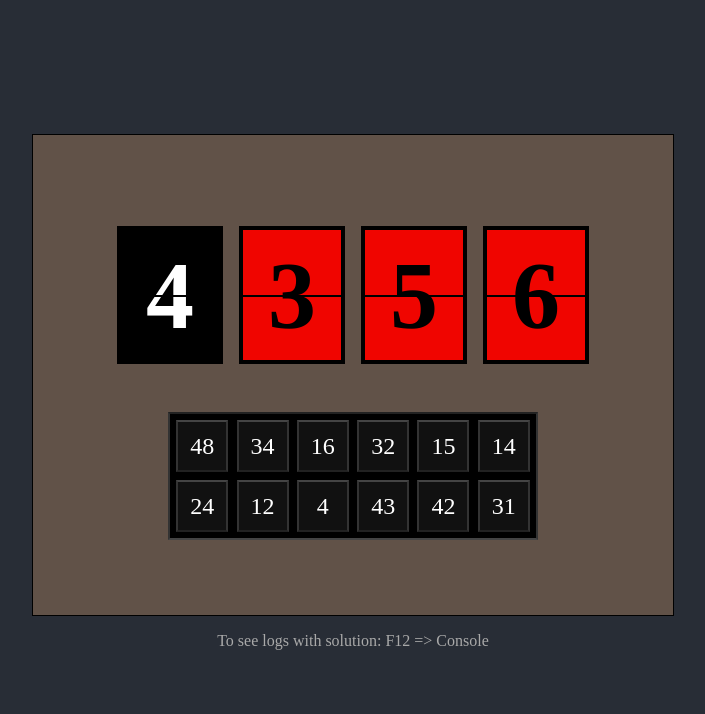
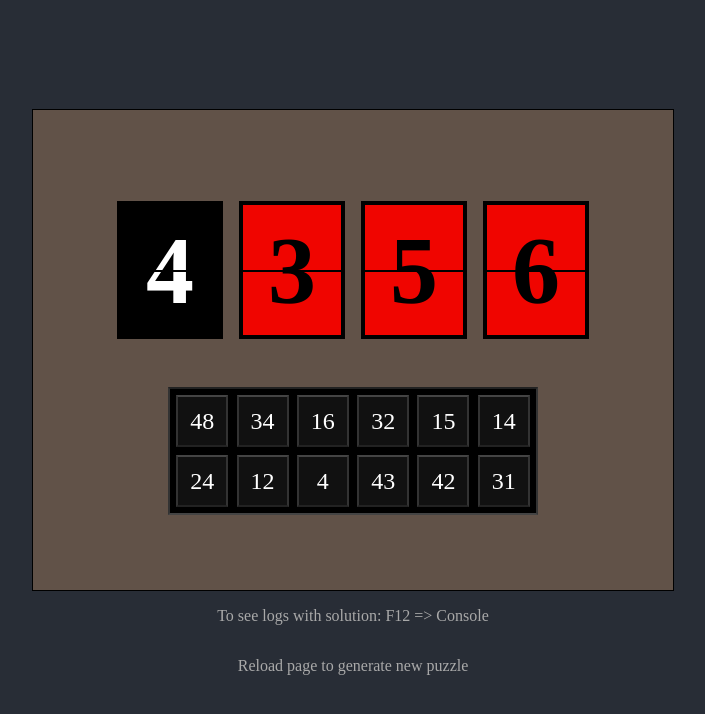
Before and after one commit to nicklatkovich/KTaNE-Manuals, a plain HTML site: page The Swan't (Example).html in a window 1280 px wide. Shown: the whole page, without its empty margins (287-992 px from the left). Drawn offline with Linux system fonts and the light colour scheme.

Commit message:
Small clarification

```diff
--- a/The Swan't (Example).html
+++ b/The Swan't (Example).html
@@ -239,4 +239,5 @@
         </div>
     </div>
     <p>To see logs with solution: F12 => Console</p>
+    <p>Reload page to generate new puzzle</p>
 </body>
```
